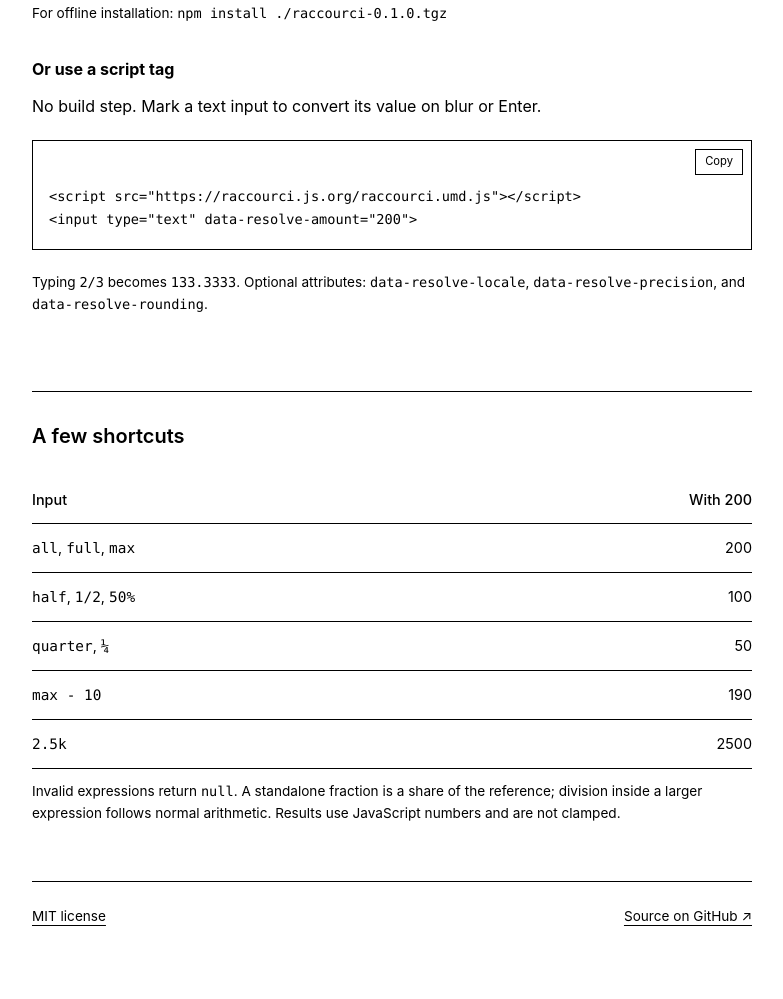
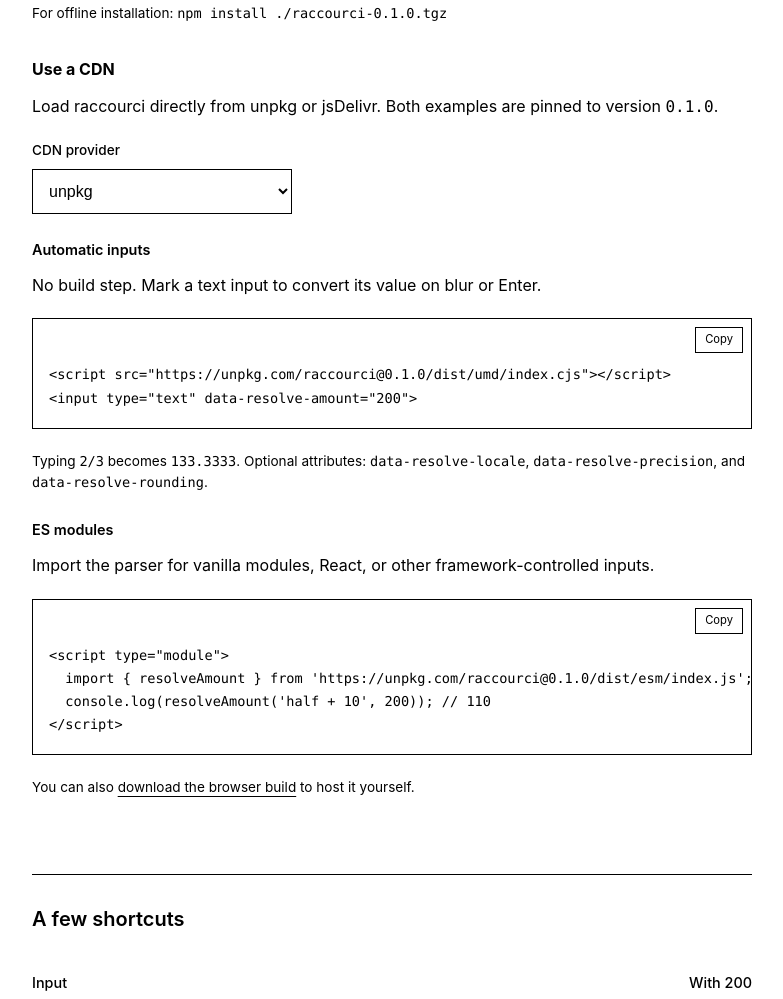
Before and after one commit to fieu/raccourci, a website built with Vite: page demo/index.html in a window 1280 px wide. Shown: the part 1456-2455 px from the top of the page, without its empty margins (248-1031 px from the left). Before the commit the page ends 2423 px from the top, so only its background shows below. Built offline with nearby package versions, Linux system fonts and the light colour scheme.

Commit message:
Add unpkg and jsDelivr options to the demo installation guide

```diff
--- a/demo/index.html
+++ b/demo/index.html
@@ -71,11 +71,28 @@ resolveAmount('100 - (5*3)');    // 85</code></pre><button type="button" data-co
         <p><a class="download" id="package-download" href="./raccourci-0.1.0.tgz" download>Download the package archive ↓</a></p>
         <p class="small">For offline installation: <code id="archive-command">npm install ./raccourci-0.1.0.tgz</code></p>
 
-        <h3>Or use a script tag</h3>
+        <h3>Use a CDN</h3>
+        <p>Load raccourci directly from unpkg or jsDelivr. Both examples are pinned to version <code id="cdn-version">0.1.0</code>.</p>
+        <label class="cdn-picker" for="cdn-provider">CDN provider
+          <select id="cdn-provider">
+            <option value="unpkg">unpkg</option>
+            <option value="jsdelivr">jsDelivr</option>
+          </select>
+        </label>
+
+        <h4>Automatic inputs</h4>
         <p>No build step. Mark a text input to convert its value on blur or Enter.</p>
-        <div class="code-block"><pre><code id="browser-example">&lt;script src="https://raccourci.js.org/raccourci.umd.js"&gt;&lt;/script&gt;
+        <div class="code-block"><pre><code id="browser-example">&lt;script src="https://unpkg.com/raccourci@0.1.0/dist/umd/index.cjs"&gt;&lt;/script&gt;
 &lt;input type="text" data-resolve-amount="200"&gt;</code></pre><button type="button" data-copy="browser-example" aria-label="Copy script-tag example">Copy</button></div>
         <p class="small">Typing <code>2/3</code> becomes <code>133.3333</code>. Optional attributes: <code>data-resolve-locale</code>, <code>data-resolve-precision</code>, and <code>data-resolve-rounding</code>.</p>
+
+        <h4>ES modules</h4>
+        <p>Import the parser for vanilla modules, React, or other framework-controlled inputs.</p>
+        <div class="code-block"><pre><code id="cdn-esm-example">&lt;script type="module"&gt;
+  import { resolveAmount } from 'https://unpkg.com/raccourci@0.1.0/dist/esm/index.js';
+  console.log(resolveAmount('half + 10', 200)); // 110
+&lt;/script&gt;</code></pre><button type="button" data-copy="cdn-esm-example" aria-label="Copy CDN module example">Copy</button></div>
+        <p class="small">You can also <a id="browser-download" href="./raccourci.umd.js" download>download the browser build</a> to host it yourself.</p>
         <p class="copy-status" id="copy-status" role="status" aria-live="polite"></p>
       </section>
 
--- a/demo/main.ts
+++ b/demo/main.ts
@@ -45,6 +45,25 @@ element<HTMLElement>('#version').textContent = `v${version}`;
 element<HTMLElement>('#archive-command').textContent = `npm install ./raccourci-${version}.tgz`;
 element<HTMLAnchorElement>('#package-download').href = `./raccourci-${version}.tgz`;
 
+const cdnProvider = element<HTMLSelectElement>('#cdn-provider');
+
+function updateCdnExamples(): void {
+  const jsdelivr = cdnProvider.value === 'jsdelivr';
+  const base = jsdelivr ? `https://cdn.jsdelivr.net/npm/raccourci@${version}` :
+    `https://unpkg.com/raccourci@${version}`;
+  const browserUrl = `${base}/dist/umd/index.cjs`;
+  element<HTMLElement>('#cdn-version').textContent = version;
+  // jsDelivr serves raw .cjs as application/node; its +esm endpoint is browser-safe.
+  element<HTMLElement>('#browser-example').textContent = jsdelivr ?
+    `<script type="module">\n  import '${browserUrl}/+esm';\n</script>\n<input type="text" data-resolve-amount="200">` :
+    `<script src="${browserUrl}"></script>\n<input type="text" data-resolve-amount="200">`;
+  element<HTMLElement>('#cdn-esm-example').textContent =
+    `<script type="module">\n  import { resolveAmount } from '${base}/dist/esm/index.js';\n  console.log(resolveAmount('half + 10', 200)); // 110\n</script>`;
+}
+
+cdnProvider.addEventListener('change', updateCdnExamples);
+updateCdnExamples();
+
 for (const button of document.querySelectorAll<HTMLButtonElement>('[data-copy]')) {
   button.addEventListener('click', async () => {
     const code = element<HTMLElement>(`#${button.dataset.copy}`);
--- a/demo/style.css
+++ b/demo/style.css
@@ -14,6 +14,8 @@ header > p:last-child { font-size: 1.1rem; }
 section { border-top: 1px solid #000; padding: 28px 0 36px; scroll-margin-top: 20px; }
 h2 { margin: 0 0 24px; font-size: 1.25rem; font-weight: 600; }
 h3 { margin: 32px 0 8px; font-size: 1rem; }
+h4 { margin: 24px 0 8px; font-size: .9rem; font-weight: 600; }
+.cdn-picker { max-width: 260px; margin: 20px 0; }
 p { margin: 12px 0 20px; }
 label { display: grid; gap: 7px; font-size: .85rem; font-weight: 500; }
 .optional { font-weight: 400; }
```
Also changed, not shown: test/demo/site.test.mjs (+41 -1 lines).
